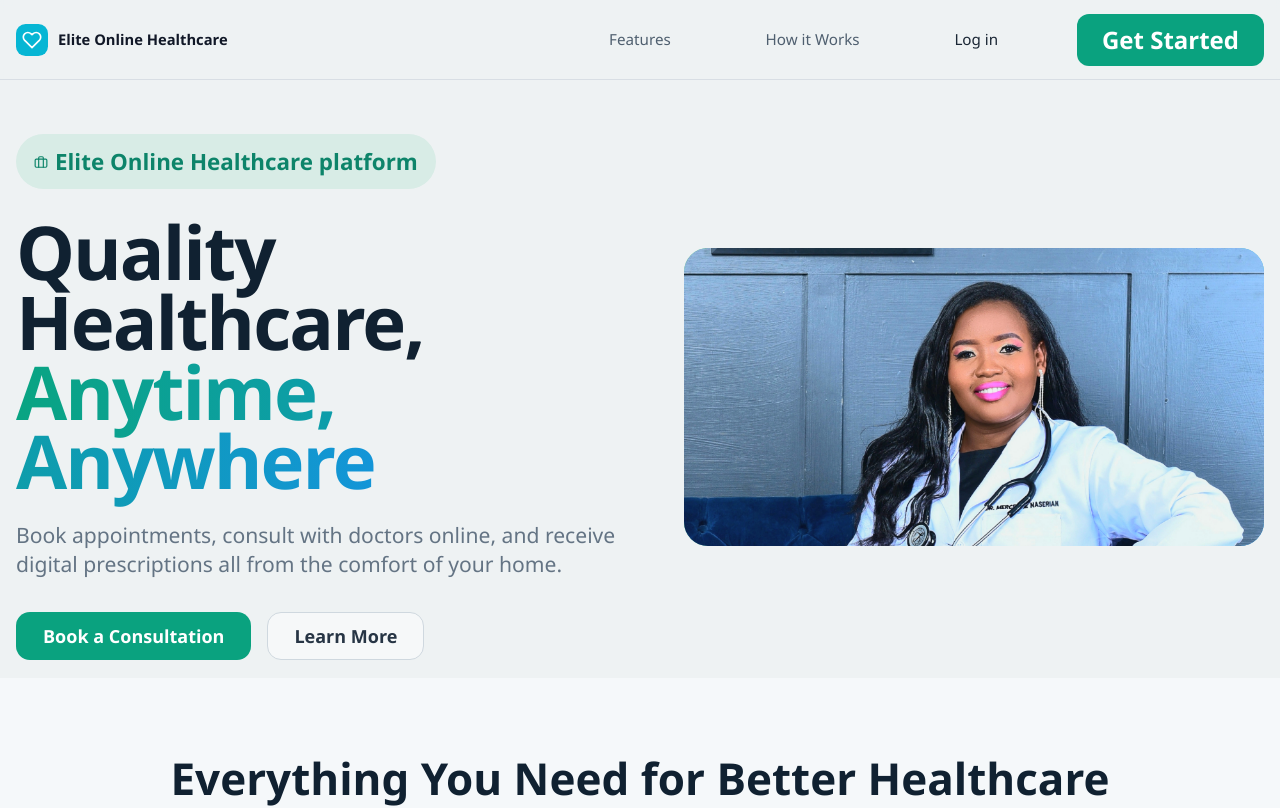
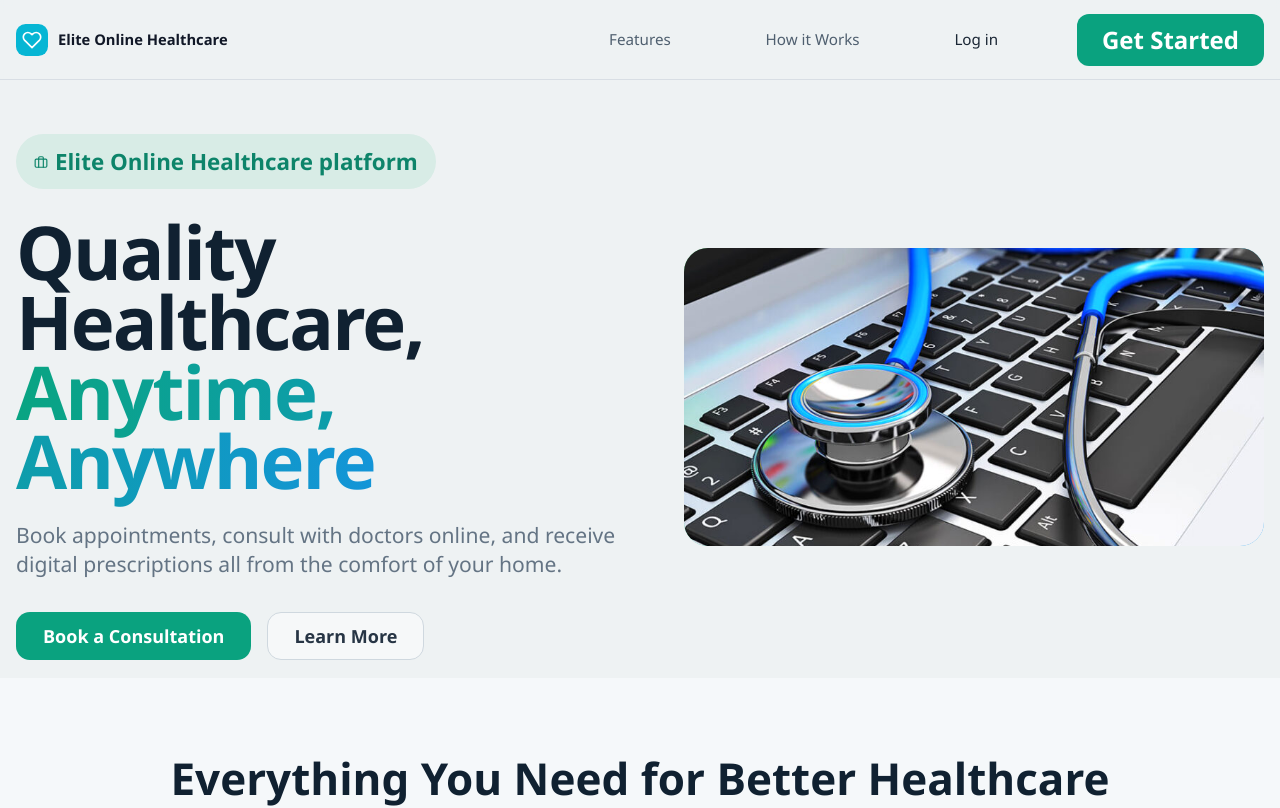
Before and after one commit to WanjohiIanKinyua/Online-Hospital-Latest, a React (Create React App) app in the folder client/: page / in a window 1280 px wide. Shown: the top 808 px of the page. Built offline with nearby package versions, Linux system fonts and the light colour scheme; no server answers.

Commit message:
Replace landing photo with elite image

```diff
--- a/client/src/pages/LandingPage.js
+++ b/client/src/pages/LandingPage.js
@@ -92,7 +92,7 @@ function LandingPage() {
 
               <img
                 className="hero-doctor-image"
-                src="/images/Naserian.jpeg"
+                src="/images/elite.jpeg"
                 alt="Doctor using a tablet"
               />
             </div>
```
Also changed, not shown: client/public/images/Naserian.jpeg (deleted), client/public/images/elite.jpeg (added).
